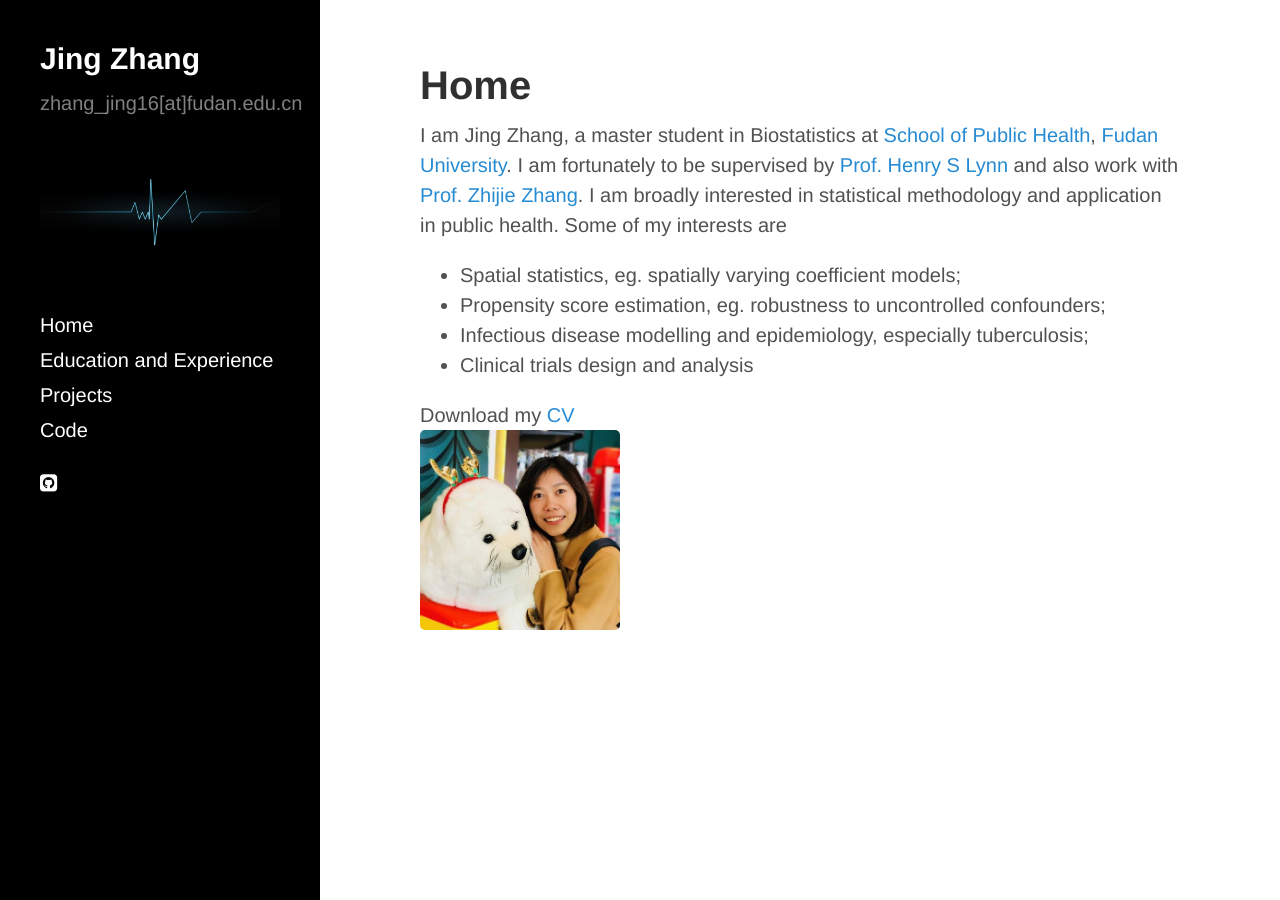
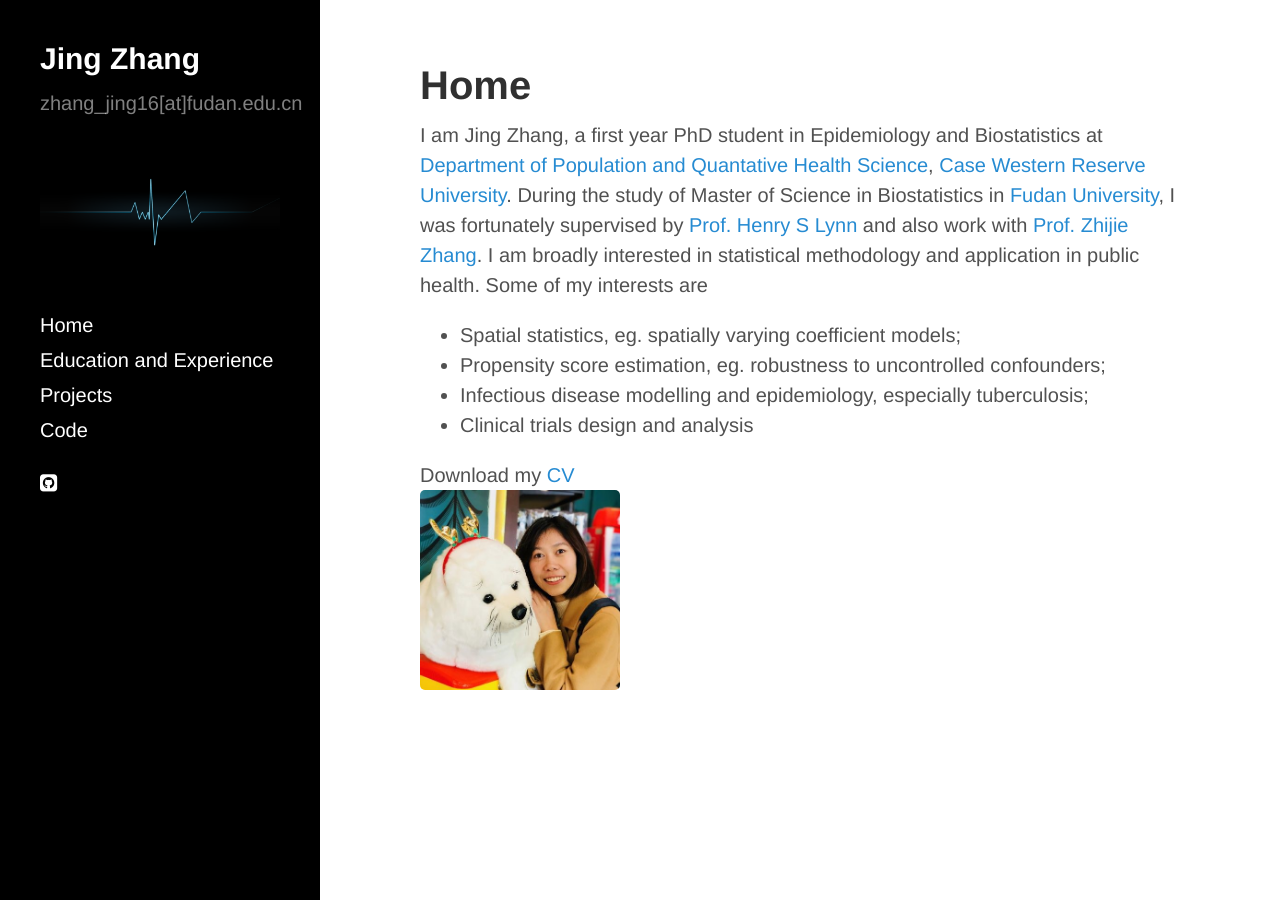
Before and after one commit to jingzhang1/jingzhang1.github.io, a Jekyll site: the page built from index.md, in a window 1280 px wide. Built offline with Jekyll 4.4.1, drawn with Linux system fonts in a browser that asks for light colours; nearby versions of some CDN libraries.

Commit message:
Update index.md

```diff
--- a/index.md
+++ b/index.md
@@ -10,7 +10,7 @@ title: Home
 <div>
 <div class="row">
   <p>
-  I am Jing Zhang, a master student in Biostatistics at <a href="http://sph.fudan.edu.cn/">School of Public Health</a>, <a href="http://www.fudan.edu.cn/en/">Fudan University</a>. I am fortunately to be supervised by <a href="https://www.researchgate.net/profile/Henry_Lynn2"> Prof. Henry S Lynn</a> and also work with   <a href="https://scholar.google.com/citations?hl=zh-CN&user=xq-7QVQAAAAJ&view_op=list_works&sortby=pubdate"> Prof. Zhijie Zhang</a>.
+  I am Jing Zhang, a first year PhD student in Epidemiology and Biostatistics at <a href="http://epbiwww.case.edu/">Department of Population and Quantative Health Science</a>, <a href="https://case.edu/">Case Western Reserve University</a>. During the study of Master of Science in Biostatistics in <a href="http://www.fudan.edu.cn/en/">Fudan University</a>, I was fortunately supervised by <a href="https://www.researchgate.net/profile/Henry_Lynn2"> Prof. Henry S Lynn</a> and also work with <a href="https://scholar.google.com/citations?hl=zh-CN&user=xq-7QVQAAAAJ&view_op=list_works&sortby=pubdate"> Prof. Zhijie Zhang</a>.
   I am broadly interested in statistical methodology and application in public health. Some of my interests are
   <p>
   <ul>
```
